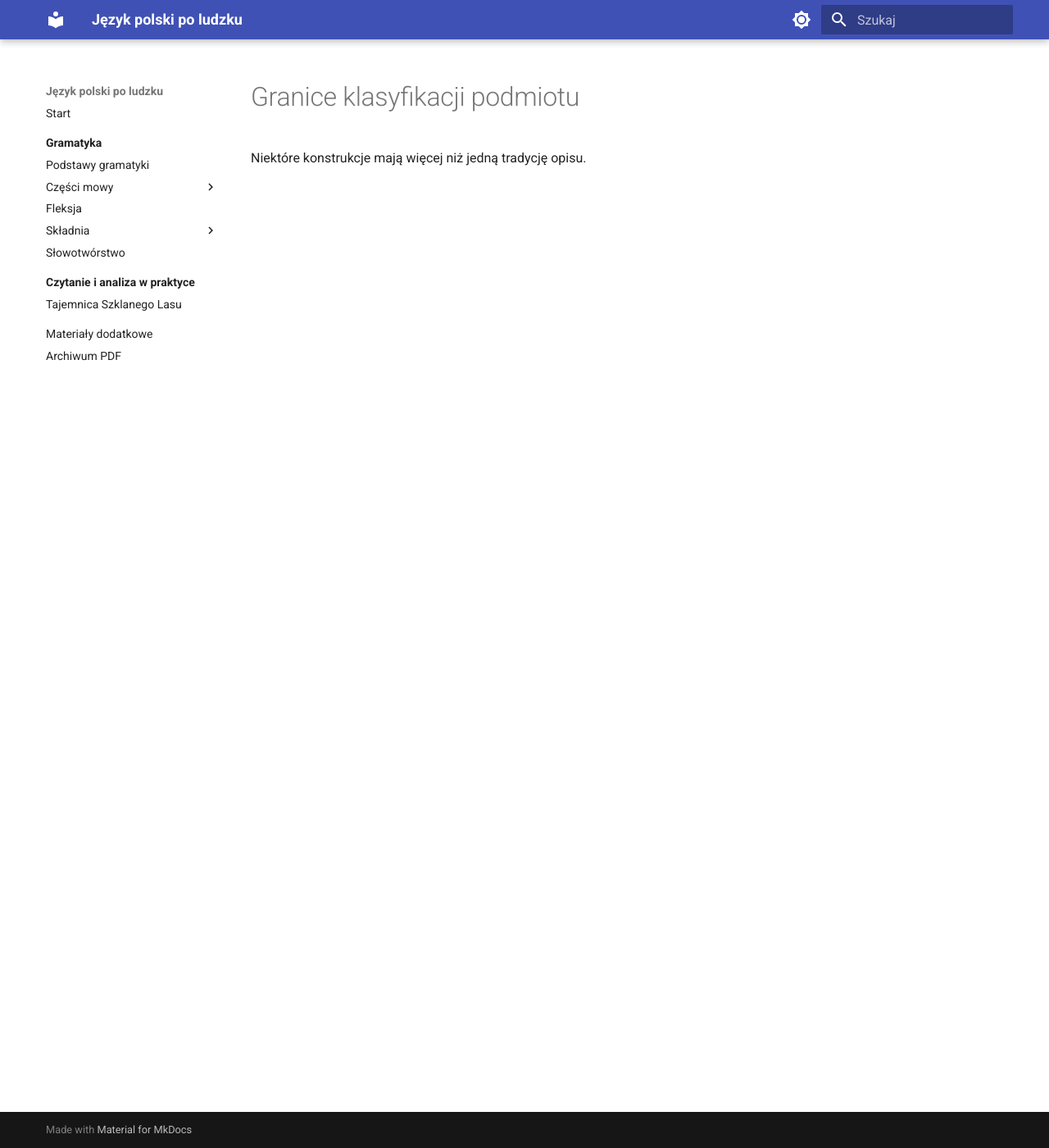
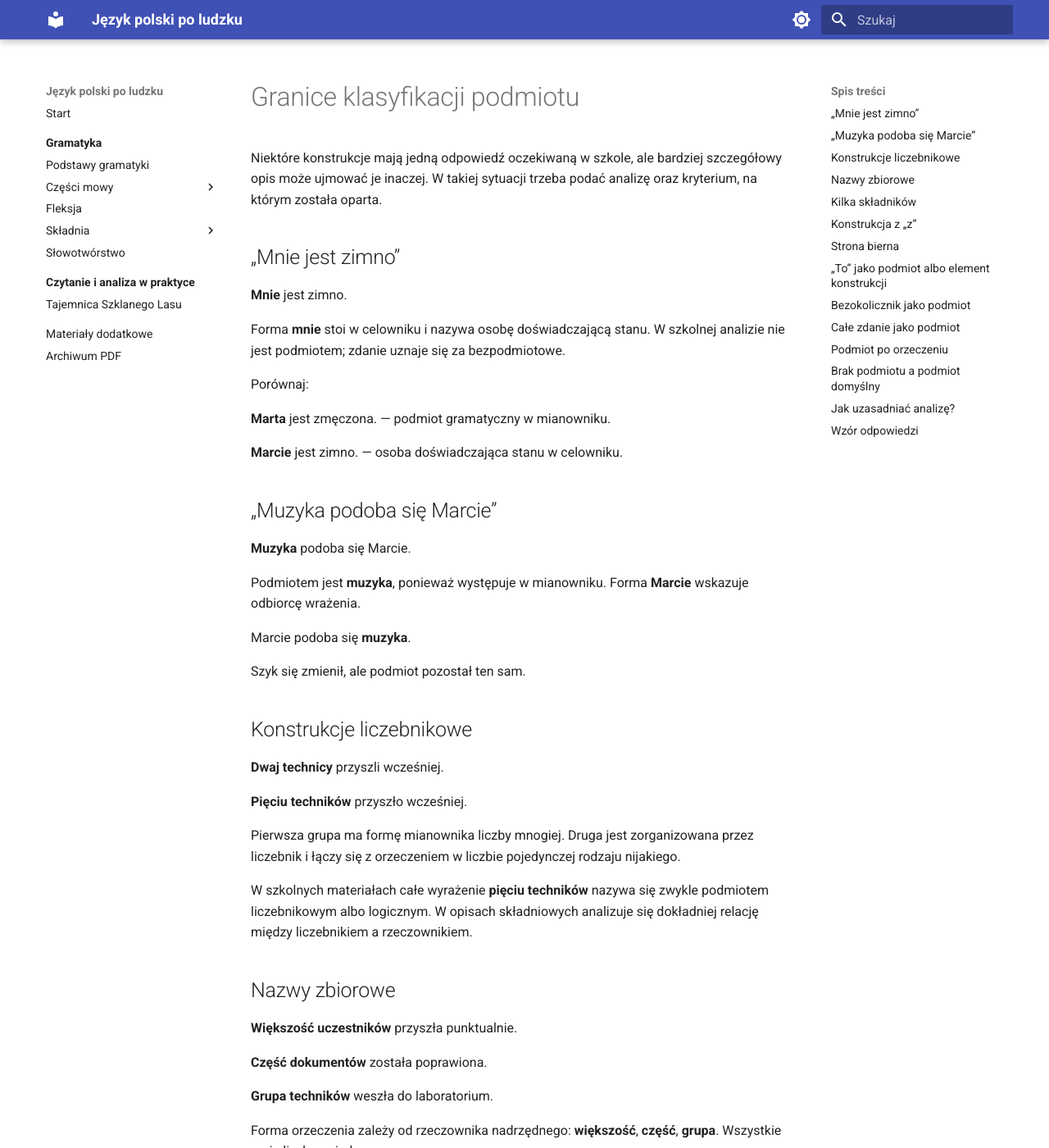
Before and after one commit to dchorazkiewicz/SP_JP, an MkDocs documentation site: the page built from docs/gramatyka/skladnia/podmiot/granice-klasyfikacji.md, in a window 1280 px wide and 1400 px high. Shown: the whole window at 82% size. Built offline with MkDocs 1.6.1 and Material for MkDocs 9.7.7, drawn with Linux system fonts in a browser that asks for light colours; some of the changed text lies outside the part shown.

Commit message:
Expand subject classification boundaries lesson

```diff
--- a/docs/gramatyka/skladnia/podmiot/granice-klasyfikacji.md
+++ b/docs/gramatyka/skladnia/podmiot/granice-klasyfikacji.md
@@ -1,3 +1,129 @@
 # Granice klasyfikacji podmiotu
 
-Niektóre konstrukcje mają więcej niż jedną tradycję opisu.
+Niektóre konstrukcje mają jedną odpowiedź oczekiwaną w szkole, ale bardziej szczegółowy opis może ujmować je inaczej. W takiej sytuacji trzeba podać analizę oraz kryterium, na którym została oparta.
+
+## „Mnie jest zimno”
+
+**Mnie** jest zimno.
+
+Forma **mnie** stoi w celowniku i nazywa osobę doświadczającą stanu. W szkolnej analizie nie jest podmiotem; zdanie uznaje się za bezpodmiotowe.
+
+Porównaj:
+
+**Marta** jest zmęczona. — podmiot gramatyczny w mianowniku.
+
+**Marcie** jest zimno. — osoba doświadczająca stanu w celowniku.
+
+## „Muzyka podoba się Marcie”
+
+**Muzyka** podoba się Marcie.
+
+Podmiotem jest **muzyka**, ponieważ występuje w mianowniku. Forma **Marcie** wskazuje odbiorcę wrażenia.
+
+Marcie podoba się **muzyka**.
+
+Szyk się zmienił, ale podmiot pozostał ten sam.
+
+## Konstrukcje liczebnikowe
+
+**Dwaj technicy** przyszli wcześniej.
+
+**Pięciu techników** przyszło wcześniej.
+
+Pierwsza grupa ma formę mianownika liczby mnogiej. Druga jest zorganizowana przez liczebnik i łączy się z orzeczeniem w liczbie pojedynczej rodzaju nijakiego.
+
+W szkolnych materiałach całe wyrażenie **pięciu techników** nazywa się zwykle podmiotem liczebnikowym albo logicznym. W opisach składniowych analizuje się dokładniej relację między liczebnikiem a rzeczownikiem.
+
+## Nazwy zbiorowe
+
+**Większość uczestników** przyszła punktualnie.
+
+**Część dokumentów** została poprawiona.
+
+**Grupa techników** weszła do laboratorium.
+
+Forma orzeczenia zależy od rzeczownika nadrzędnego: **większość**, **część**, **grupa**. Wszystkie mają liczbę pojedynczą.
+
+## Kilka składników
+
+**Marta i Anna** przyszły wcześniej.
+
+**Marta i Paweł** przyszli wcześniej.
+
+**Komputer i drukarka** zostały wyłączone.
+
+Kilka równorzędnych elementów wymaga zwykle liczby mnogiej. Gdy szereg osób obejmuje mężczyznę, pojawia się forma męskoosobowa: **przyszli**.
+
+## Konstrukcja z „z”
+
+**Marta z Pawłem** przygotowali prezentację.
+
+Liczba mnoga pokazuje równorzędny udział obu osób.
+
+**Marta** z Pawłem przygotowała prezentację.
+
+Forma pojedyncza wysuwa Martę na pierwszy plan, a wyrażenie **z Pawłem** może zostać odczytane jako dodatkowa informacja.
+
+## Strona bierna
+
+**Raport** został napisany przez Martę.
+
+Podmiotem jest **raport**, ponieważ to on pozostaje w związku z orzeczeniem **został napisany**. Wyrażenie **przez Martę** nazywa wykonawcę, ale nie jest podmiotem.
+
+## „To” jako podmiot albo element konstrukcji
+
+**To** mnie zaskoczyło.
+
+Zaimek **to** zastępuje wcześniejszą sytuację i pełni funkcję podmiotu.
+
+Marta **to kierowniczka projektu**.
+
+W tej konstrukcji **to** łączy dwa człony. W szkolnej analizie całość **to kierowniczka projektu** bywa traktowana jako orzeczenie imienne, a nie jako zwykły podmiot z czasownikiem.
+
+## Bezokolicznik jako podmiot
+
+**Czytać** jest przyjemnie.
+
+W tradycyjnej analizie bezokolicznik **czytać** pełni funkcję podmiotu. W dokładniejszym opisie można mówić o całej konstrukcji predykatywnej, w której czynność staje się tematem oceny.
+
+## Całe zdanie jako podmiot
+
+**To, że termin został przesunięty**, zaskoczyło uczestników.
+
+Całe zdanie podrzędne jest treścią, o której orzeka forma **zaskoczyło**. W szkolnej terminologii mówi się o zdaniu podrzędnym podmiotowym.
+
+## Podmiot po orzeczeniu
+
+Na stole leży **książka**.
+
+Do sali weszła **dyrektorka**.
+
+W szufladzie znajduje się **klucz**.
+
+Końcowa pozycja nie zmienia funkcji. Podmiot często stoi później, ponieważ przekazuje nową informację.
+
+## Brak podmiotu a podmiot domyślny
+
+**Przyszliśmy** wcześniej. — podmiot domyślny **my**.
+
+**Pada**. — brak podmiotu.
+
+**Zamknięto** drogę. — brak podmiotu.
+
+**Trzeba wyjść**. — brak podmiotu.
+
+Nie wolno wpisywać domyślnego „ktoś” w każdej konstrukcji bez jawnego rzeczownika.
+
+## Jak uzasadniać analizę?
+
+1. Najpierw wskaż orzeczenie.
+2. Sprawdź przypadek analizowanego wyrazu.
+3. Ustal, czy forma orzeczenia reaguje na jego liczbę i rodzaj.
+4. Sprawdź, czy nie występuje liczebnik, nazwa zbiorowa albo strona bierna.
+5. Przy kilku możliwych opisach podaj rozwiązanie szkolne i krótko nazwij alternatywę.
+
+## Wzór odpowiedzi
+
+> W zdaniu **„Marcie podoba się muzyka”** podmiotem jest **muzyka**, ponieważ występuje w mianowniku i łączy się z orzeczeniem **podoba się**. Forma **Marcie** stoi w celowniku i wskazuje osobę doświadczającą wrażenia.
+
+[Przejdź dalej: podmioty w tekście](../podmioty-w-tekscie/){ .md-button .md-button--primary }
```
